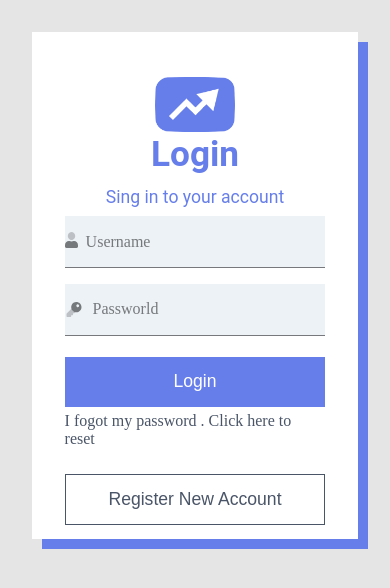
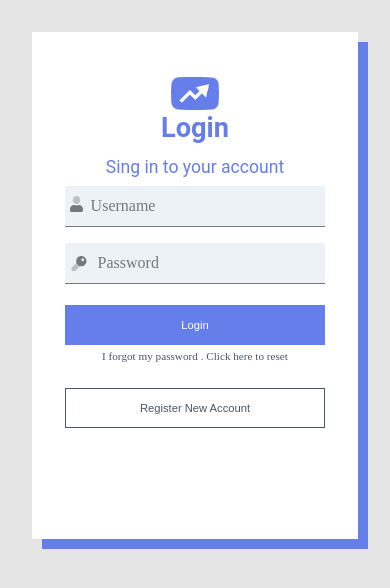
Before and after one commit to VinneyThi/mercurio-front, a React (Create React App) app: page / in a window 390 px wide. Shown: the top 588 px of the page. Built offline with nearby package versions, Linux system fonts and the light colour scheme.

Commit message:
Adjusted to responsive

```diff
--- a/src/components/BodyForm/index.tsx
+++ b/src/components/BodyForm/index.tsx
@@ -9,7 +9,7 @@ function BodyForm () {
         <div className='body-forms-container'>
             <form className='container-form'>
             <FormInputs labelName='Username' logoUse={LogoUserInput} />
-            <FormInputs labelName='Passworld' logoUse={LogoPasswordInput} type='password'/>
+            <FormInputs labelName='Password' logoUse={LogoPasswordInput} type='password'/>
             <Button nameButton='Login' type='submit'/>
             </form>
         </div>
--- a/src/components/Button/styles.scss
+++ b/src/components/Button/styles.scss
@@ -1,5 +1,5 @@
 button {width:100%;
-height:6vh;
+height:40px;
 font-size:1.1em;
 border:0;
 cursor: pointer;
@@ -18,3 +18,7 @@ button.inverse{
     color:#4A5568;
     border:1px solid #4A5568;
   }
+
+  @media (max-width:600px){
+    button{font-size : .7em;}
+  }
--- a/src/components/FooterForm/index.tsx
+++ b/src/components/FooterForm/index.tsx
@@ -4,7 +4,7 @@ import './styles.scss'
 function FooterForm () {
   return (
         <div className="container-forms-footer">
-            <a href='#'> I fogot my password . Click here to reset </a>
+            <a href='#'> I forgot my password . Click here to reset </a>
             <Button nameButton='Register New Account' classAbtract='inverse' />
         </div>
   )
--- a/src/components/FooterForm/styles.scss
+++ b/src/components/FooterForm/styles.scss
@@ -13,7 +13,13 @@
 
     }
 
-    button{
+    button {
         margin-top: 15px;
     }
 }
+
+@media (max-width:600px) {
+    a {
+        font-size: .7em;
+    }
+}
--- a/src/components/FormInputs/styles.scss
+++ b/src/components/FormInputs/styles.scss
@@ -1,7 +1,7 @@
 .container-input{
     display:flex;
     width:100%;
-    height:6vh;
+    height:40px;
     border:0;
     border-color:#667EEA80;
     border-bottom:1px solid;
@@ -24,7 +24,12 @@
   }
 
   .input-log{
+    margin-left: 5px;
     width:20px;
     height:20px;
     align-self:center;
   }
+
+  @media (max-width:600px){
+    .input-log{font-size : .7em;}
+  }
--- a/src/components/FormLogin/styles.scss
+++ b/src/components/FormLogin/styles.scss
@@ -13,7 +13,8 @@ body {
     height: 507px;
     flex-direction: column;
     align-items: center;
-    gap: .3em;
+    gap: 1.7em;
+
 }
 
 .body-ground {
@@ -34,3 +35,8 @@ body {
 
 
 }
+
+@media (max-width:600px){
+    .body {  gap: .3em;}
+
+}
--- a/src/components/HeaderForm/styles.scss
+++ b/src/components/HeaderForm/styles.scss
@@ -26,3 +26,11 @@
     line-height:1em;
     padding-top:.7em;
   }
+
+  @media (max-width:600px){
+    .header-forms-Logo{
+      width: 3em;
+    }
+    .header-forms-Titule{font-size : 1.7em;}
+    .header-forms-Footer-log{font-size : .7em;}
+  }
```
